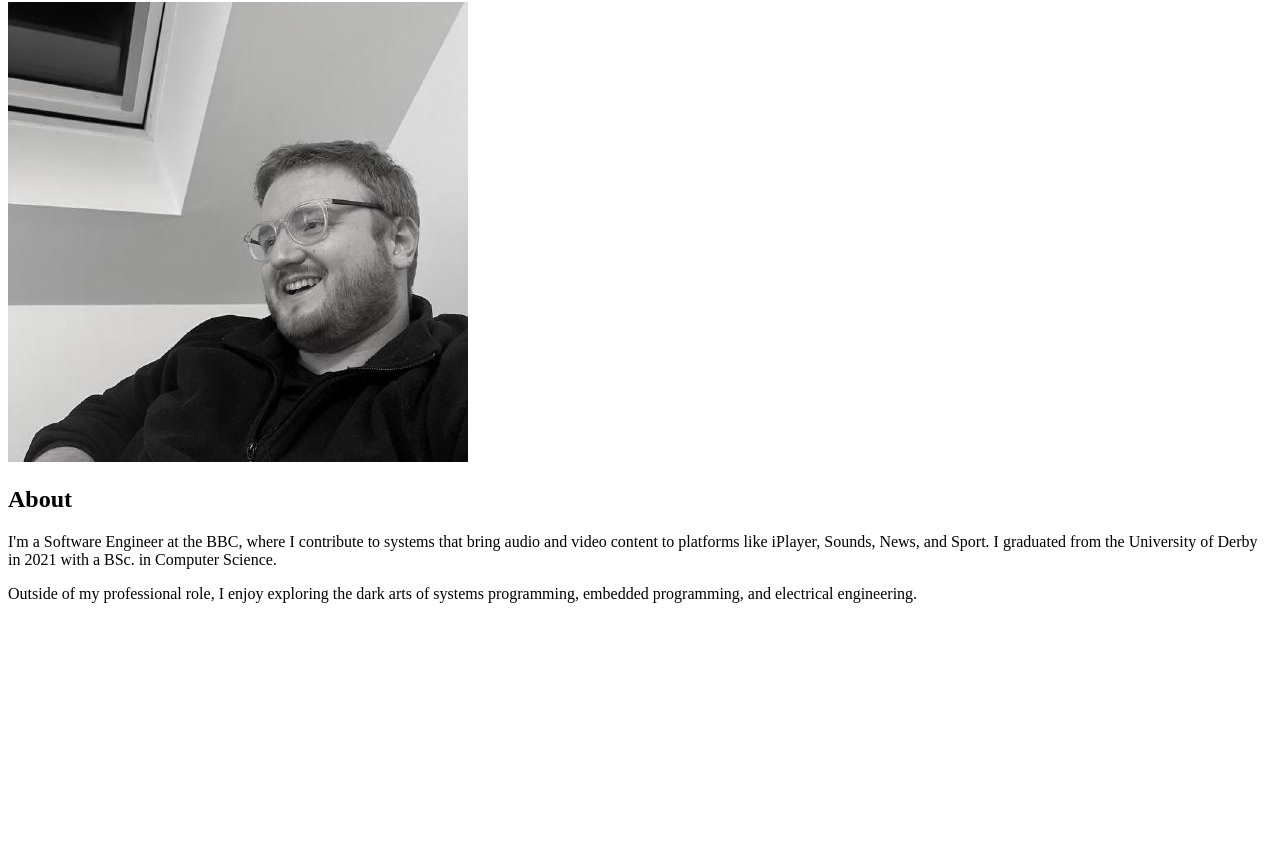
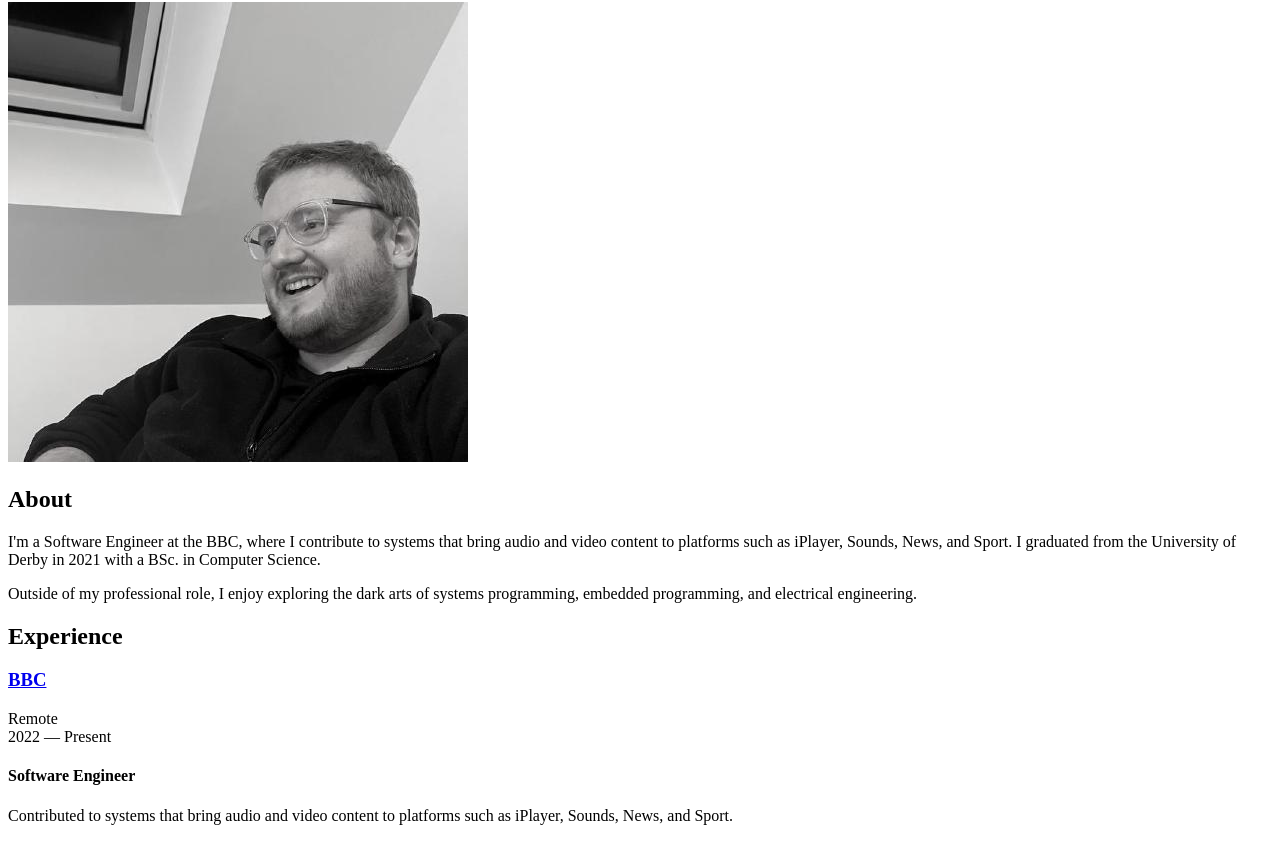
Before and after one commit to williamjhughes/williamjhughes.com, a SvelteKit app: page / in a window 1280 px wide. Shown: the part 2681-3522 px from the top of the page. Before the commit the page ends 3300 px from the top, so only its background shows below. Built offline with nearby package versions, Linux system fonts and the light colour scheme.

Commit message:
add work experience.

```diff
--- /dev/null
+++ b/src/lib/app/work.ts
@@ -0,0 +1,32 @@
+export interface Work {
+	company: {
+		name: string;
+		href: string;
+	};
+	role: string;
+	isRemote: boolean;
+	date: {
+		from: number;
+		to: number | null;
+	};
+	description: string;
+}
+
+const positions: Work[] = [
+	{
+		company: {
+			name: 'BBC',
+			href: 'https://www.bbc.co.uk/'
+		},
+		role: 'Software Engineer',
+		isRemote: true,
+		date: {
+			from: 2022,
+			to: null
+		},
+		description:
+			'Contributed to systems that bring audio and video content to platforms such as iPlayer, Sounds, News, and Sport.'
+	}
+];
+
+export default positions;
--- a/src/lib/components/About.svelte
+++ b/src/lib/components/About.svelte
@@ -3,7 +3,7 @@
 	<div class="space-y-2.5 text-justify text-xs leading-normal text-zinc-500 md:text-sm">
 		<p>
 			I'm a Software Engineer at the BBC, where I contribute to systems that bring audio and video content to platforms
-			like iPlayer, Sounds, News, and Sport. I graduated from the University of Derby in 2021 with a BSc. in Computer
+			such as iPlayer, Sounds, News, and Sport. I graduated from the University of Derby in 2021 with a BSc. in Computer
 			Science.
 		</p>
 		<p>
--- /dev/null
+++ b/src/lib/components/Work.svelte
@@ -0,0 +1,41 @@
+<script>
+	import positions from '$lib/app/work';
+</script>
+
+<section class="mx-auto max-w-2xl space-y-2.5">
+	<h2 class="text-xl font-bold md:text-2xl">Experience</h2>
+	<div class="space-y-5">
+		{#each positions as position}
+			<div class="space-y-1.5 md:space-y-2.5">
+				<div class="flex items-center justify-between">
+					<div class="flex items-center space-x-2.5">
+						<a
+							class="hover:underline"
+							href={position.company.href}
+							title={position.company.name}
+							target="_blank"
+							rel="noreferrer noopener"
+						>
+							<h3 class="text-lg font-semibold md:text-xl">
+								{position.company.name}
+							</h3>
+						</a>
+
+						{#if position.isRemote}
+							<span class="block rounded-md bg-zinc-200 px-3 py-1 text-xs font-medium md:text-sm">Remote</span>
+						{/if}
+					</div>
+
+					<div class="flex items-center space-x-1.5 text-sm text-zinc-500 md:text-base">
+						<span>{position.date.from}</span>
+						<span>&mdash;</span>
+						<span>{position.date.to ?? 'Present'}</span>
+					</div>
+				</div>
+
+				<h4 class="text-sm font-semibold md:text-base">{position.role}</h4>
+				<p class="text-justify text-xs leading-normal text-zinc-500 md:text-sm">{position.description}</p>
+			</div>
+		{/each}
+	</div>
+</section>
--- a/src/lib/css/app.css
+++ b/src/lib/css/app.css
@@ -1 +1,5 @@
 @import 'tailwindcss/tailwind.css';
+
+::selection {
+	@apply bg-blue-400/25;
+}
--- a/src/routes/+page.svelte
+++ b/src/routes/+page.svelte
@@ -1,9 +1,11 @@
 <script>
 	import About from '$lib/components/About.svelte';
 	import Header from '$lib/components/Header.svelte';
+	import Work from '$lib/components/Work.svelte';
 </script>
 
 <main class="container space-y-8 p-6 md:p-16">
 	<Header />
 	<About />
+	<Work />
 </main>
```
